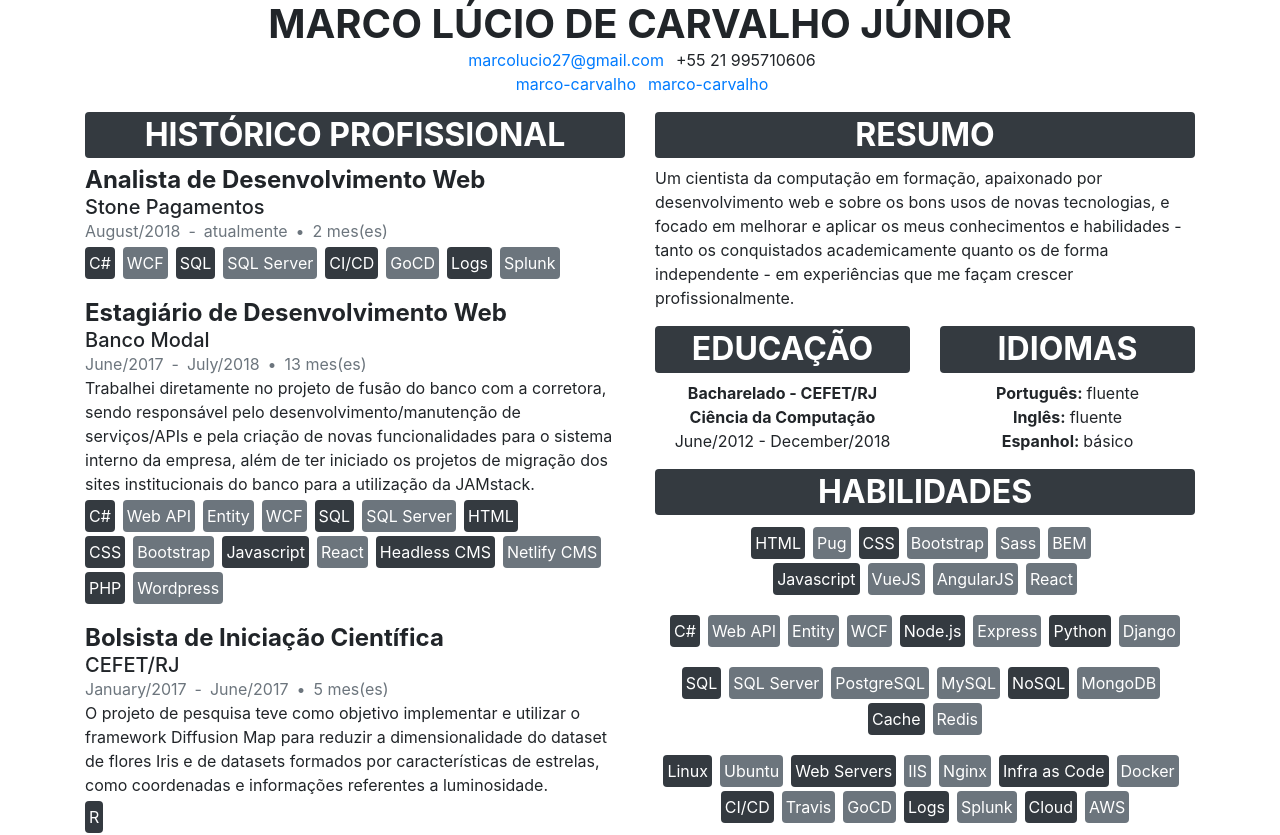
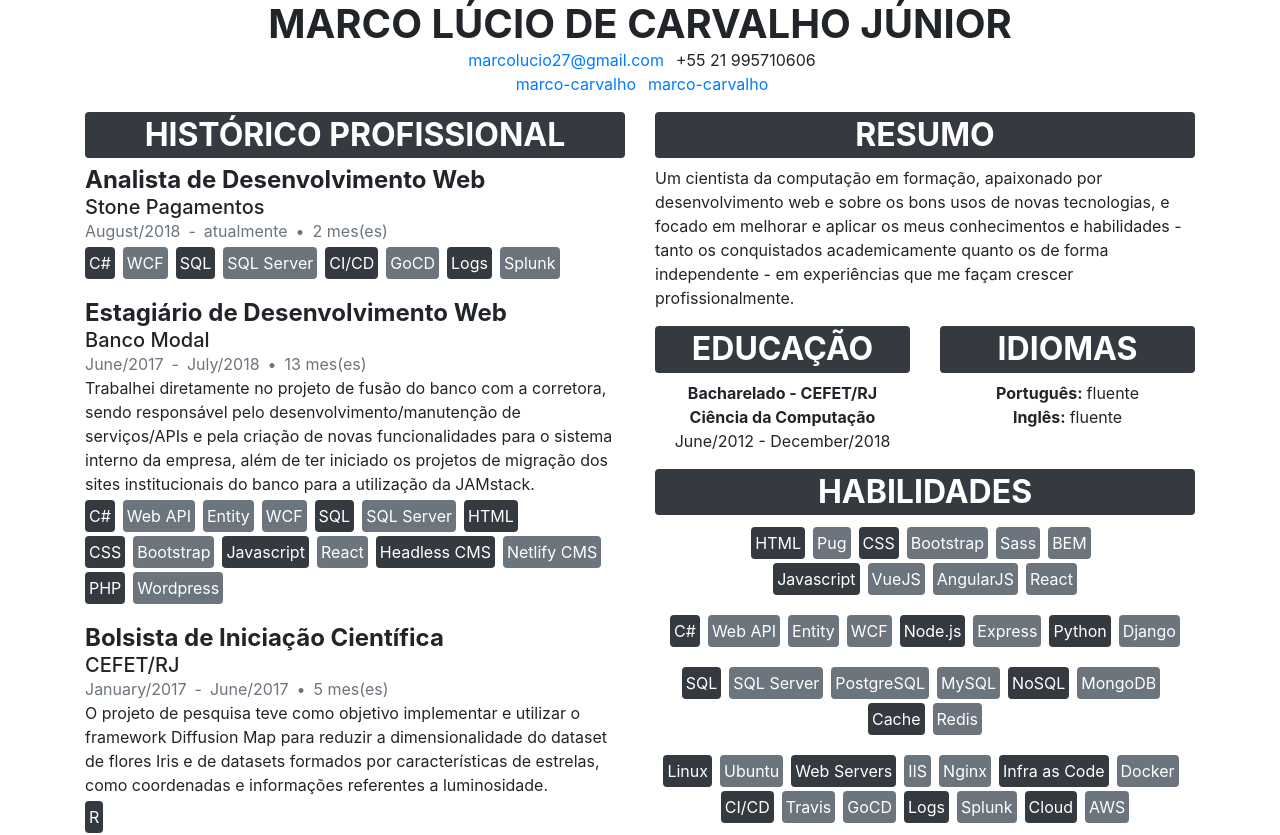
Before and after one commit to marco-carvalho/resume, a Vue app: page / in a window 1280 px wide. Shown: the top 835 px of the page. Built offline with nearby package versions, Linux system fonts and the light colour scheme.

Commit message:
removing spanish

```diff
--- a/src/components/Languages.vue
+++ b/src/components/Languages.vue
@@ -13,18 +13,8 @@ export default {
     return {
       name: "Idiomas",
       languages: [
-        {
-          name: 'Português',
-          level: 'fluente'
-        },
-        {
-          name: 'Inglês',
-          level: 'fluente'
-        },
-        {
-          name: 'Espanhol',
-          level: 'básico'
-        },
+        { name: 'Português', level: 'fluente' },
+        { name: 'Inglês', level: 'fluente' },
       ]
     }
   }
```
